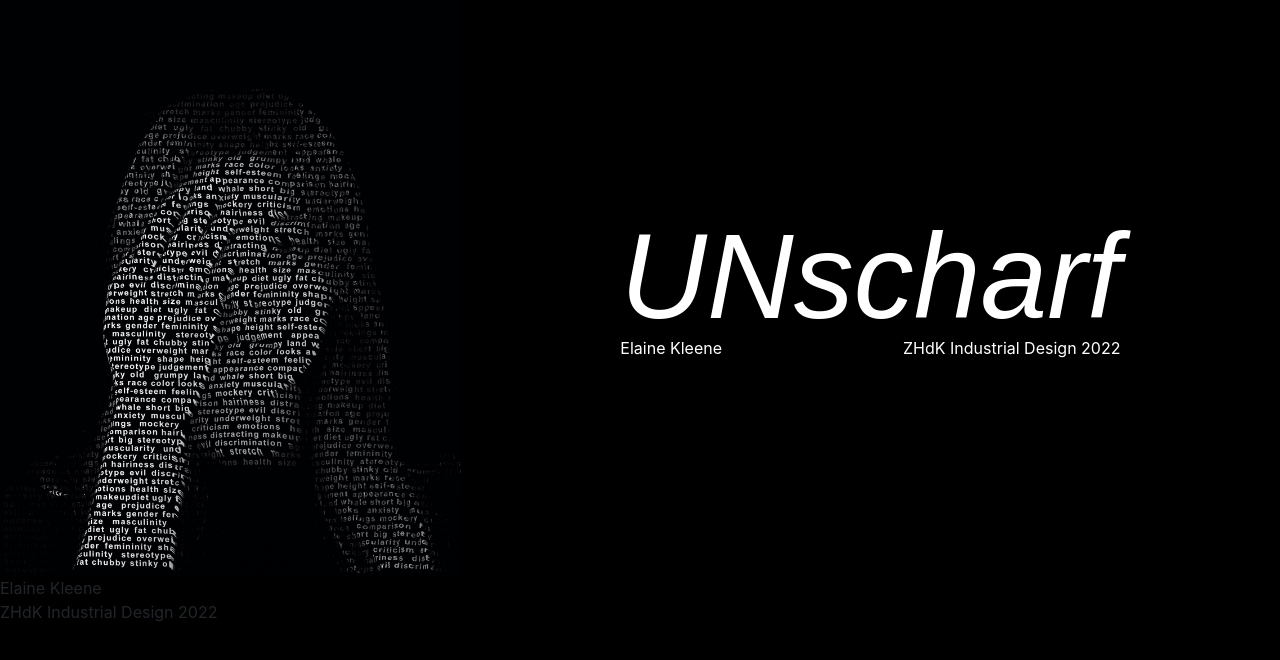
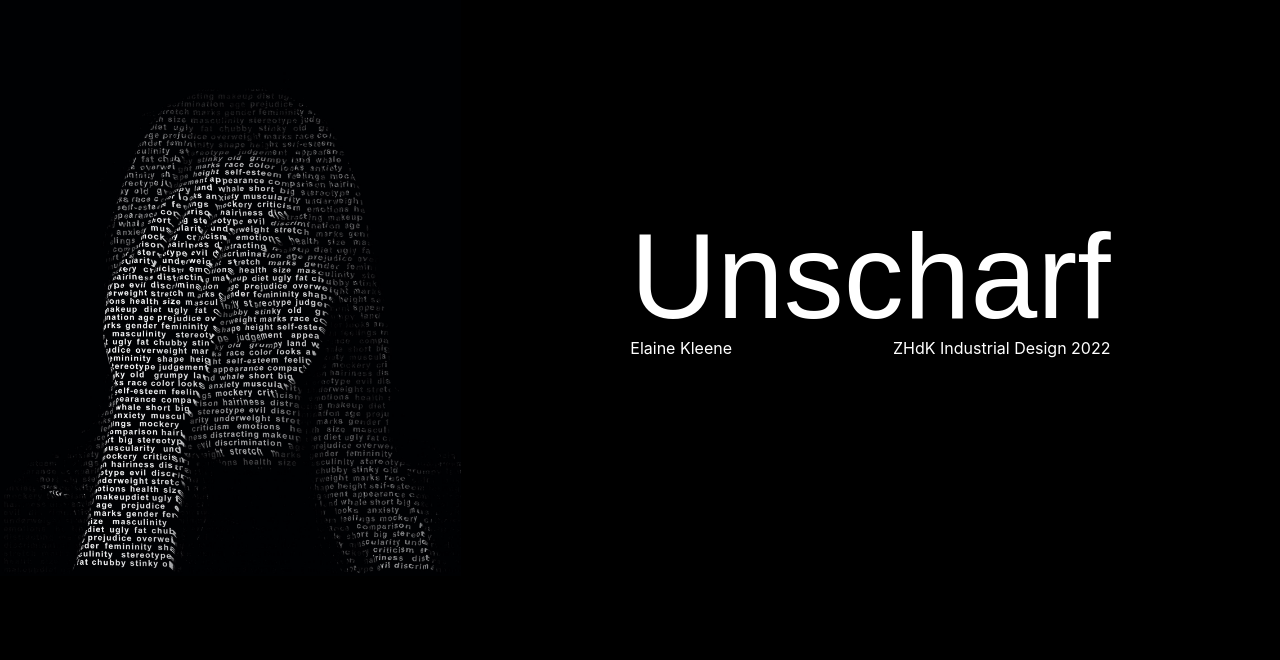
Before and after one commit to Shraggen/elaine, a plain HTML site: page index.html in a window 1280 px wide. Drawn offline with nearby package versions, Linux system fonts and the light colour scheme.

Commit message:
unfuck it

```diff
--- a/assets/style.css
+++ b/assets/style.css
@@ -9,7 +9,7 @@ footer{
     bottom: 0;
     width: 100%;
     font-family: -apple-system,BlinkMacSystemFont,"Segoe UI",Roboto,"Helvetica Neue",Arial,"Noto Sans",sans-serif,"Apple Color Emoji","Segoe UI Emoji","Segoe UI Symbol","Noto Color Emoji";
-    color: #212529;
+    color: #b0aeab;
 }
 
 
@@ -73,6 +73,7 @@ li a:hover {
     position: absolute;
     top: 15%;
     left: 40%;
+    border: 5px solid white;
 }
 
 #mindmap{
--- a/index.html
+++ b/index.html
@@ -13,7 +13,7 @@
             <div id="linkContainer">
 		    <div id="links">
 		<div id="linkPage">
-                    <a href="second.html">UNscharf</a>
+                    <a href="second.html">Unscharf</a>
 
 		    <div id="names">
 			    <div id="name">Elaine Kleene</div>
@@ -24,11 +24,6 @@
         </div>
 
     </div>
-    <footer>
-        Elaine Kleene
-        <br>
-        ZHdK Industrial Design 2022
-    </footer>
 </body>
 <style>
     html{
@@ -66,7 +61,6 @@
     }
     #linkPage a{
         font-family: Arial, Helvetica, sans-serif;
-        font-style: italic;
         text-align: center;
         font-size: 120px;
     	line-height: 1;
```
Also changed, not shown: ueberDasProjekt.html (+6 -0 lines), wegZumEndprodukt.html (+5 -4 lines).
